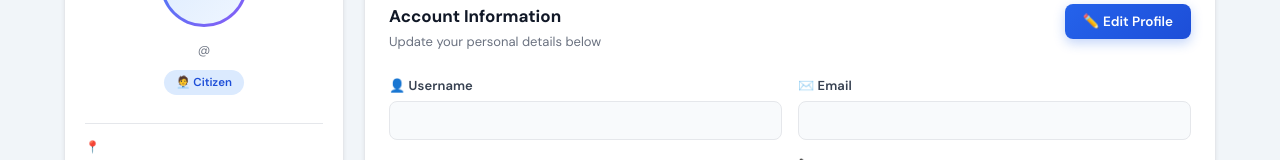
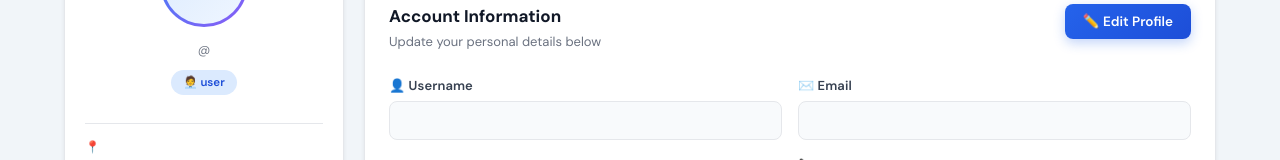
Before and after one commit to springboardmentor1607-maker/Group1_Team1, a React (Create React App) app in the folder frontend/: page /profile in a window 1280 px wide. Shown: the part 348-508 px from the top of the page. Built offline with nearby package versions, Linux system fonts and the light colour scheme.

Commit message:
Update Profile.jsx

```diff
--- a/frontend/src/pages/Profile.jsx
+++ b/frontend/src/pages/Profile.jsx
@@ -171,7 +171,7 @@ function Profile() {
                             </div>
                             <h2 className="pf-avatar-card__name">{savedData.fullName}</h2>
                             <p className="pf-avatar-card__username">@{savedData.username}</p>
-                            <span className="pf-role-badge">🧑‍💼 {user?.role === "user" ? "Citizen" : user?.role || "Citizen"}</span>
+                            <span className="pf-role-badge">🧑‍💼 {user?.role === "user" ? "Citizen" : user?.role || "user"}</span>
                             <p className="pf-avatar-card__bio">{savedData.bio}</p>
                             <div className="pf-avatar-card__divider" />
                             <div className="pf-avatar-card__meta">
```
